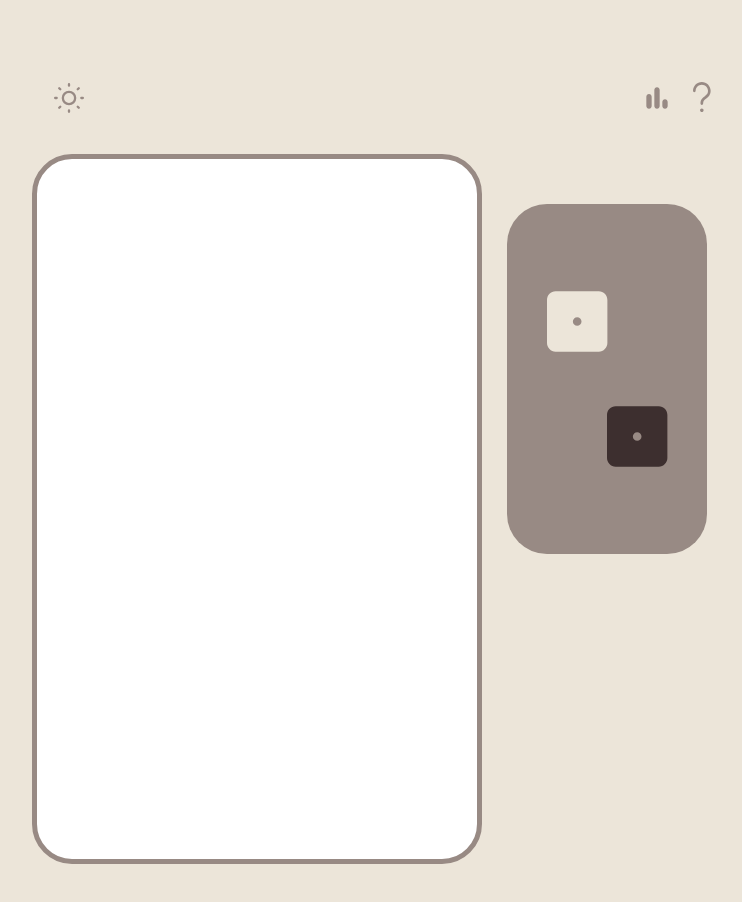
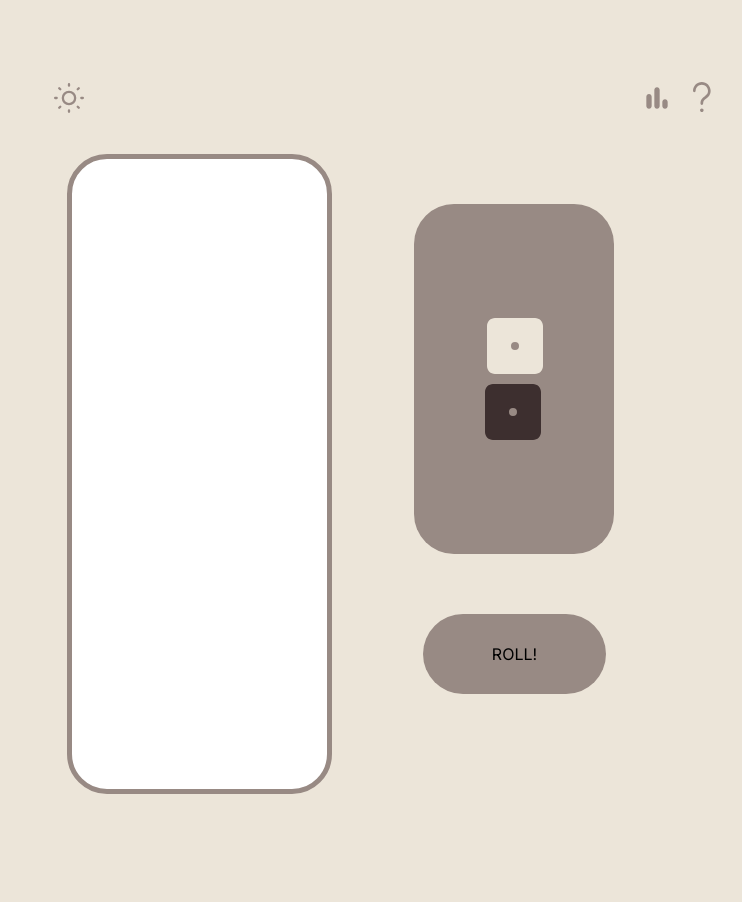
Before and after one commit to eujin-shin/Backgammon-JS, a Next.js app: page / in a window 1280 px wide. Shown: the top 902 px of the page, without its empty margins (258-1000 px from the left). After the commit the page ends 844 px from the top, so only its background shows below. Built offline with nearby package versions, Linux system fonts and the light colour scheme.

Commit message:
feat: add dice roll

```diff
--- a/src/app/page.tsx
+++ b/src/app/page.tsx
@@ -8,6 +8,8 @@ import { styled } from "styled-components";
 const Wrapper = styled.div`
   display: flex;
   flex-direction: column;
+  margin: auto;
+  width: 90%;
 
   @media screen and (min-width: 900px) {
     flex-direction: row;
--- a/src/components/Dice.tsx
+++ b/src/components/Dice.tsx
@@ -9,22 +9,40 @@ import {
   faDiceSix,
 } from "@fortawesome/free-solid-svg-icons";
 import { useState } from "react";
-import { BEIGE, DARK } from "@/styles/GlobalColor";
+
+type diceObj = {
+  value: number;
+  color: any;
+};
+interface DiceProps {
+  diceA: diceObj;
+  diceB: diceObj;
+}
 
 const Container = styled.div`
   display: flex;
-  flex-direction: column;
-  justify-content: space-around;
-  width: 200px;
-  height: 350px;
-  padding-top: 30%;
-  padding-bottom: 30%;
-  padding-inline: 20%;
   background-color: var(--color-normal);
   border-radius: 40px;
+
+  width: 100%;
+  height: 150px;
+  flex-direction: row;
+  justify-content: space-around;
+  padding-top: 20px;
+  padding-bottom: 20px;
+
+  @media screen and (min-width: 900px) {
+    flex-direction: column;
+    justify-content: space-around;
+    width: 200px;
+    height: 350px;
+    padding-top: 30%;
+    padding-bottom: 30%;
+    padding-inline: 20%;
+  }
 `;
 
-export default function Dice() {
+export default function Dice({ diceA, diceB }: DiceProps) {
   const diceArr = [
     faDiceOne,
     faDiceTwo,
@@ -34,18 +52,17 @@ export default function Dice() {
     faDiceSix,
   ];
 
-  const [diceA, setDiceA] = useState({ color: BEIGE, value: 0 });
-  const [diceB, setDiceB] = useState({ color: DARK, value: 0 });
-
   return (
     <Container>
       <FontAwesomeIcon
         icon={diceArr[diceA.value]}
-        style={{ height: "30%", alignSelf: "flex-start", color: diceA.color }}
+        size="4x"
+        style={{ alignSelf: "flex-start", color: diceA.color }}
       />
       <FontAwesomeIcon
         icon={diceArr[diceB.value]}
-        style={{ height: "30%", alignSelf: "flex-end", color: diceB.color }}
+        size="4x"
+        style={{ alignSelf: "flex-end", color: diceB.color }}
       />
     </Container>
   );
--- a/src/components/Turn.tsx
+++ b/src/components/Turn.tsx
@@ -1,17 +1,48 @@
 import { styled } from "styled-components";
 import Dice from "./Dice";
+import { useState } from "react";
+import { BEIGE, DARK } from "@/styles/GlobalColor";
 
 const PlayWrapper = styled.div`
+  display: flex;
+  flex-direction: column;
+  align-items: center;
   margin: 50px auto;
+  width: 100%;
 
   @media screen and (min-width: 900px) {
   }
 `;
 
+const RollButton = styled.div`
+  display: flex;
+  align-items: center;
+  justify-content: center;
+  background-color: var(--color-normal);
+  border-radius: 40px;
+  margin-top: 60px;
+
+  width: 50%;
+  height: 80px;
+`;
+
 export default function Turn() {
+  const [diceA, setDiceA] = useState({ color: BEIGE, value: 0 });
+  const [diceB, setDiceB] = useState({ color: DARK, value: 0 });
+
+  const handleRoll = () => {
+    setDiceA((prev) => {
+      return { ...prev, value: Math.floor(Math.random() * 6) };
+    });
+    setDiceB((prev) => {
+      return { ...prev, value: Math.floor(Math.random() * 6) };
+    });
+  };
+
   return (
     <PlayWrapper>
-      <Dice />
+      <Dice diceA={diceA} diceB={diceB} />
+      <RollButton onClick={handleRoll}>ROLL!</RollButton>
     </PlayWrapper>
   );
 }
```
